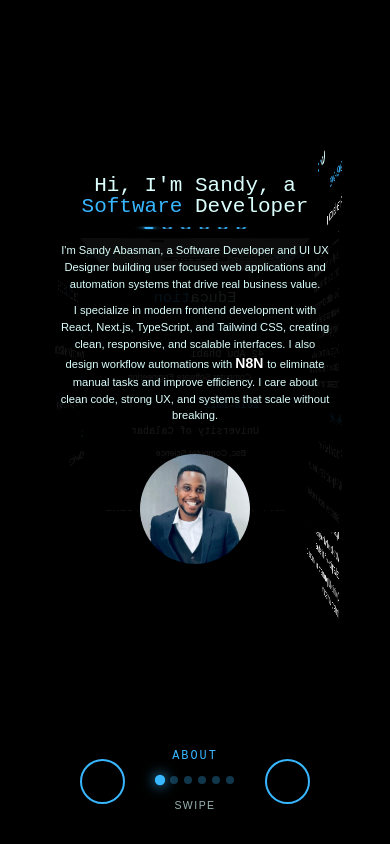
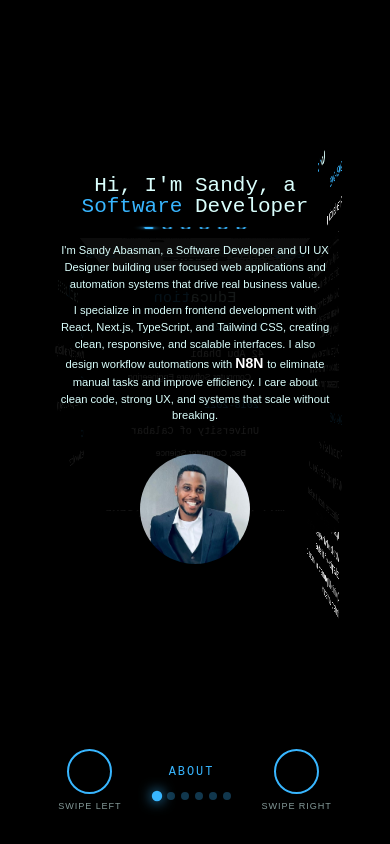
Before and after one commit to SandyAbasman/3d-portfolio, a Next.js app: page / in a window 390 px wide. Built offline with nearby package versions, Linux system fonts and the light colour scheme.

Commit message:
responsiveness

```diff
--- a/app/globals.css
+++ b/app/globals.css
@@ -1138,13 +1138,20 @@ button:hover {
   background-color: rgba(56, 182, 255, 0.6);
 }
 
+.cube-nav-arrow-wrapper {
+  display: flex;
+  flex-direction: column;
+  align-items: center;
+  gap: 8px;
+}
+
 .cube-swipe-label {
   display: none;
-  font-size: 0.75rem;
+  font-size: 0.7rem;
   text-transform: uppercase;
-  letter-spacing: 0.14em;
-  color: rgba(218, 255, 253, 0.7);
-  margin-top: 4px;
+  letter-spacing: 0.1em;
+  color: rgba(218, 255, 253, 0.6);
+  white-space: nowrap;
 }
 
 /* Main cube container */
@@ -1624,6 +1631,11 @@ button:hover {
 
   .cube-swipe-label {
     display: block;
+    font-size: 0.65rem;
+  }
+
+  .cube-nav-arrow-wrapper {
+    gap: 6px;
   }
 
   /* Main cube navigation on mobile */
--- a/app/page.tsx
+++ b/app/page.tsx
@@ -129,6 +129,7 @@ export default function Home() {
           {/* Navigation arrows under the main cube */}
           {!isModalOpen && (
             <div className="cube-nav-arrows main-cube-nav">
+              <div className="cube-nav-arrow-wrapper">
                 <button
                   className="cube-nav-arrow cube-nav-prev"
                   onClick={goToPrevSide}
@@ -136,6 +137,8 @@ export default function Home() {
                 >
                   <i className="fas fa-chevron-left"></i>
                 </button>
+                <span className="cube-swipe-label">Swipe left</span>
+              </div>
 
               <div className="cube-nav-info">
                 <span className="cube-nav-current">{sideLabels[activeSide]}</span>
@@ -149,9 +152,9 @@ export default function Home() {
                     />
                   ))}
                 </div>
-                <span className="cube-swipe-label">Swipe</span>
               </div>
 
+              <div className="cube-nav-arrow-wrapper">
                 <button
                   className="cube-nav-arrow cube-nav-next"
                   onClick={goToNextSide}
@@ -159,6 +162,8 @@ export default function Home() {
                 >
                   <i className="fas fa-chevron-right"></i>
                 </button>
+                <span className="cube-swipe-label">Swipe right</span>
+              </div>
             </div>
           )}
         </div>
```
Lines whose indentation alone changed are shown as unchanged.
